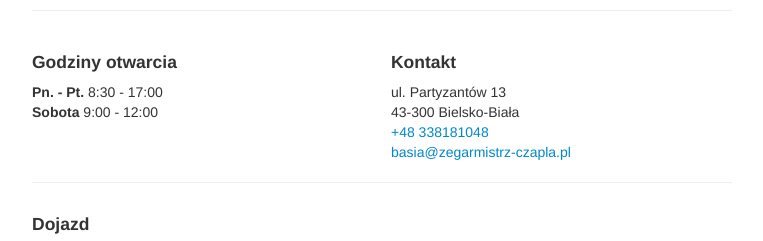
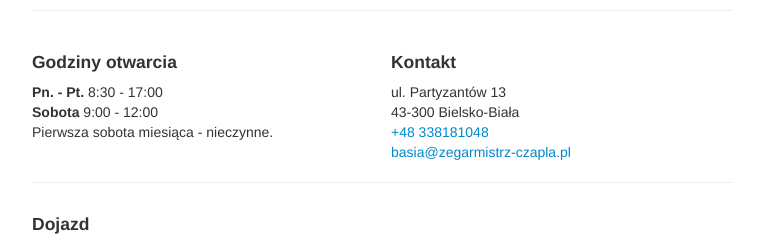
Before and after one commit to PiotrCzapla/zegarmistrz-czapla.pl, a plain HTML site: page index.html in a window 1280 px wide. Shown: the part 820-1061 px from the top of the page, without its empty margins (258-1021 px from the left). Drawn offline with Linux system fonts and the light colour scheme.

Commit message:
1 sobota miesiąca nieczynne
Dodałam w godzinach otwarcia “Pierwsza sobota miesiąca - nieczynne”

```diff
--- a/index.html
+++ b/index.html
@@ -202,7 +202,9 @@
           </time>
           <time itemprop="openingHours" content="Sa 9:00-12:00">
             <span>Sobota</span>
-          9:00 - 12:00 </time>
+          9:00 - 12:00</time>
+          <time itemprop="openingHours" content="1 Sa m-ca nieczynne">
+            Pierwsza sobota miesiąca - nieczynne.</time>
 		 <!-- <h5>Okres świąt Wielkanocnych</h5>-->
 		  <!--
 		  <time><span class="info">Wielka Sobota</span> 9:00 - 12:00 </time>
```
